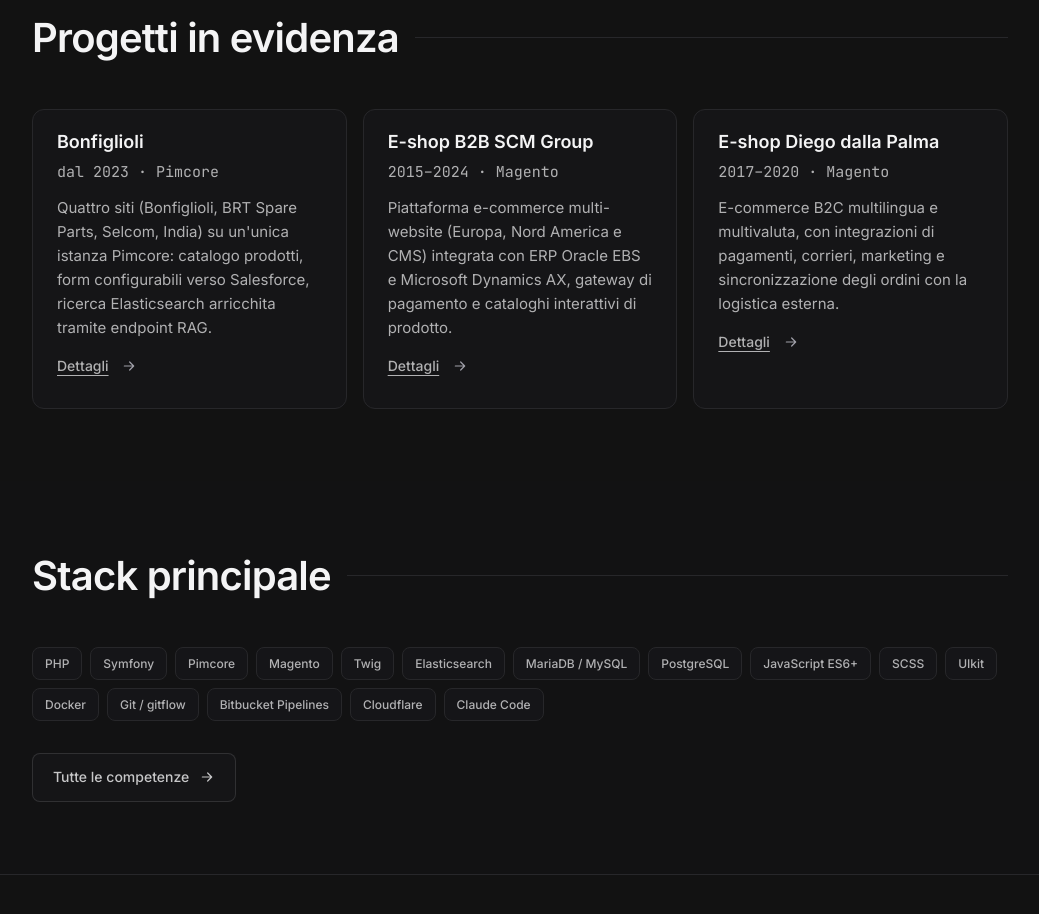
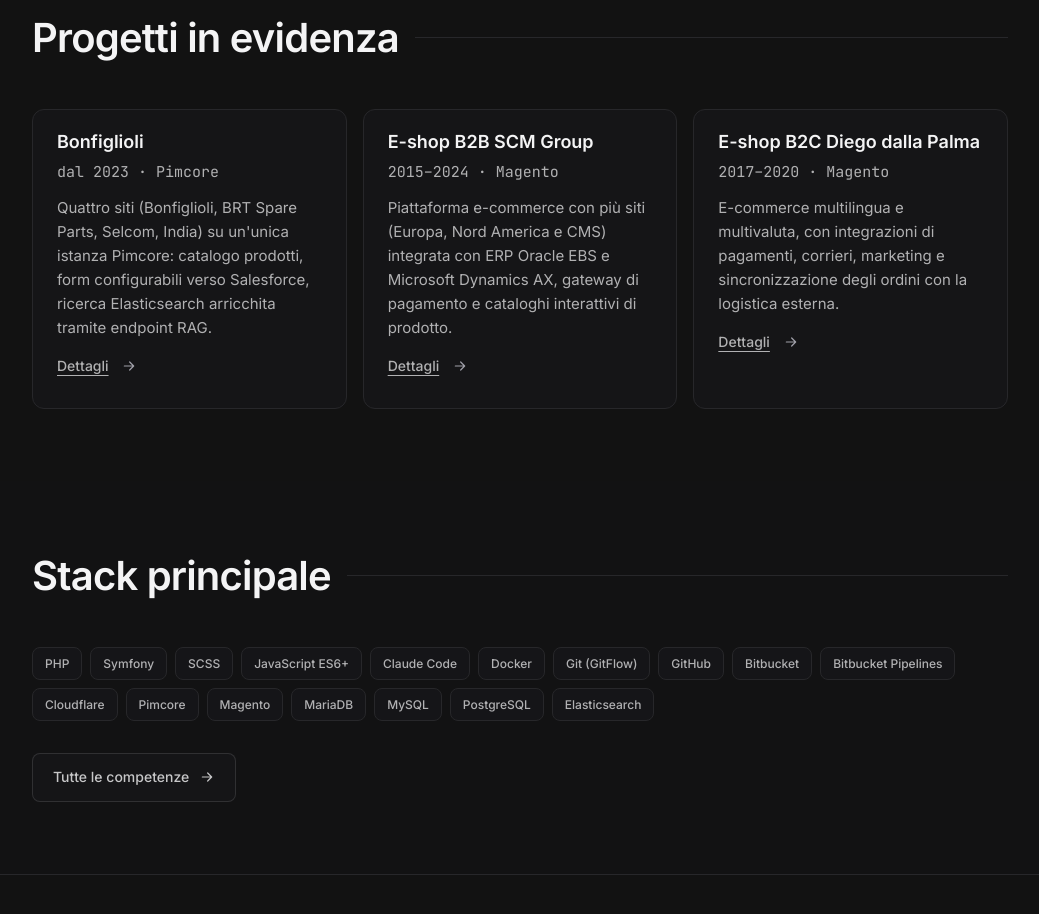
Before and after one commit to codovilli/codovilli.github.io, a plain HTML site: page index.html in a window 1280 px wide. Shown: the part 1400-2314 px from the top of the page, without its empty margins (120-1159 px from the left). Drawn offline with Linux system fonts and the light colour scheme.

Commit message:
[dev] aggiornamento home, competenze ed esperienze

```diff
--- a/index.html
+++ b/index.html
@@ -121,15 +121,15 @@
                 <article class="card">
                     <h3>E-shop B2B SCM Group</h3>
                     <p class="date">2015–2024 · Magento</p>
-                    <p>Piattaforma e-commerce multi-website (Europa, Nord America e CMS) integrata con ERP Oracle EBS e
+                    <p>Piattaforma e-commerce con più siti (Europa, Nord America e CMS) integrata con ERP Oracle EBS e
                         Microsoft Dynamics AX, gateway di pagamento e cataloghi interattivi di prodotto.</p>
                     <a class="card-link" href="esperienze.html#progetto-scm">Dettagli<span class="visually-hidden"> sul progetto SCM Group</span>
                         <svg class="icon" viewBox="0 0 24 24" fill="none" stroke="currentColor" stroke-width="1.8" stroke-linecap="round" stroke-linejoin="round" aria-hidden="true"><path d="M5 12h14M13 6l6 6-6 6"/></svg></a>
                 </article>
                 <article class="card">
-                    <h3>E-shop Diego dalla Palma</h3>
+                    <h3>E-shop B2C Diego dalla Palma</h3>
                     <p class="date">2017–2020 · Magento</p>
-                    <p>E-commerce B2C multilingua e multivaluta, con integrazioni di pagamenti, corrieri, marketing e
+                    <p>E-commerce multilingua e multivaluta, con integrazioni di pagamenti, corrieri, marketing e
                         sincronizzazione degli ordini con la logistica esterna.</p>
                     <a class="card-link" href="esperienze.html#progetto-ddp">Dettagli<span class="visually-hidden"> sul progetto Diego dalla Palma</span>
                         <svg class="icon" viewBox="0 0 24 24" fill="none" stroke="currentColor" stroke-width="1.8" stroke-linecap="round" stroke-linejoin="round" aria-hidden="true"><path d="M5 12h14M13 6l6 6-6 6"/></svg></a>
@@ -144,20 +144,21 @@
             <ul class="tags" aria-label="Tecnologie principali">
                 <li class="tag">PHP</li>
                 <li class="tag">Symfony</li>
+                <li class="tag">SCSS</li>
+                <li class="tag">JavaScript ES6+</li>
+                <li class="tag">Claude Code</li>
+                <li class="tag">Docker</li>
+                <li class="tag">Git (GitFlow)</li>
+                <li class="tag">GitHub</li>
+                <li class="tag">Bitbucket</li>
+                <li class="tag">Bitbucket Pipelines</li>
+                <li class="tag">Cloudflare</li>
                 <li class="tag">Pimcore</li>
                 <li class="tag">Magento</li>
-                <li class="tag">Twig</li>
+                <li class="tag">MariaDB</li>
+                <li class="tag">MySQL</li>
+                <li class="tag">PostgreSQL</li>
                 <li class="tag">Elasticsearch</li>
-                <li class="tag">MariaDB / MySQL</li>
-                <li class="tag">PostgreSQL</li>
-                <li class="tag">JavaScript ES6+</li>
-                <li class="tag">SCSS</li>
-                <li class="tag">UIkit</li>
-                <li class="tag">Docker</li>
-                <li class="tag">Git / gitflow</li>
-                <li class="tag">Bitbucket Pipelines</li>
-                <li class="tag">Cloudflare</li>
-                <li class="tag">Claude Code</li>
             </ul>
             <div class="buttons mt-8">
                 <a class="button button--secondary" href="competenze.html">
```
Also changed, not shown: competenze.html (+1 -1 lines), esperienze.html (+5 -5 lines), 2 other files.
